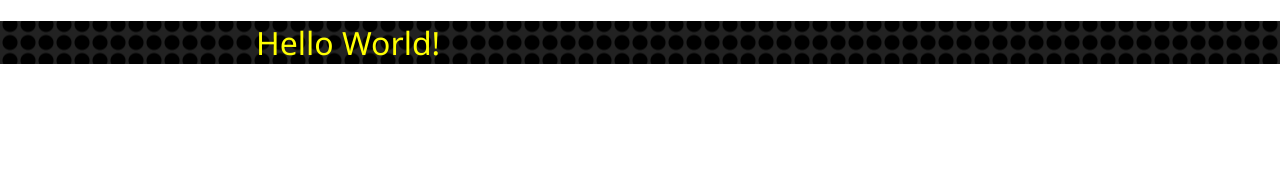
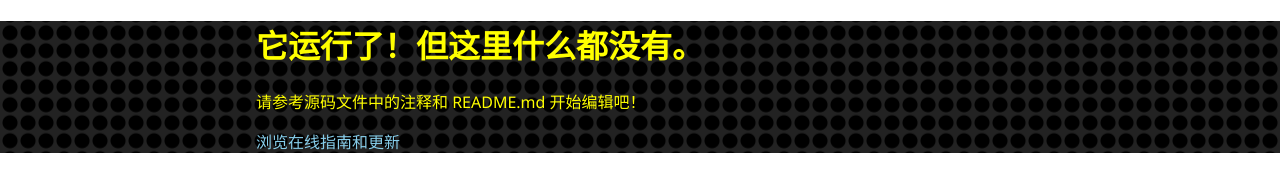
Before and after one commit to MasaeProject/typescript-web-template, a website built with webpack: page src/html/index.html in a window 1280 px wide. Built offline with nearby package versions, Linux system fonts and the light colour scheme.

Commit message:
添加更多注释和示例内容,更新库

```diff
--- a/package.json
+++ b/package.json
@@ -1,6 +1,6 @@
 {
   "name": "typescript-web-template",
-  "version": "2.0.0",
+  "version": "2.1.0",
   "description": "雅诗 TypeScript 网页项目模板",
   "main": "webpack.config.js",
   "scripts": {
--- a/src/css/style.css
+++ b/src/css/style.css
@@ -1,9 +1,11 @@
+/* 网页无边距 */
 html,
 body {
   padding: 0;
   margin: 0;
 }
 
+/* 图片引入示例和常见字体 */
 body {
   background: #222 url("../images/baseline_brightness_1_black_18dp.png") repeat
     center;
@@ -14,12 +16,14 @@ body {
   font-weight: lighter;
 }
 
+/* 主题颜色 */
 :root {
   color-scheme: light dark;
   background: white;
   color: black;
 }
 
+/* 自动匹配系统暗色模式 */
 @media (prefers-color-scheme: dark) {
   :root {
     background: black;
@@ -27,12 +31,23 @@ body {
   }
 }
 
+/* h1 中显示的文本 */
 #helloworld {
-  color: #ff0;
+  color: #FF0;
   font-weight: lighter;
   margin-left: 20%;
 }
 
+#helloworld a {
+  color: skyblue;
+  text-decoration: none;
+}
+
+#helloworld a:hover {
+  color: pink;
+}
+
+/* 响应式布局 */
 @media screen and (max-width: 500px) {
   #helloworld {
     margin-left: 0%;
--- a/src/html/index.html
+++ b/src/html/index.html
@@ -9,7 +9,7 @@
 </head>
 
 <body>
-    <h1 id="helloworld">???</h1>
+    <div id="helloworld">噢！ JS 代码似乎没有正确运行。</div>
 </body>
 
 </html>
--- a/src/main.ts
+++ b/src/main.ts
@@ -1,9 +1,30 @@
 export default class Main {
   constructor() {
-    // 網頁載入完成後執行的程式碼
-    const 标题框: HTMLHeadingElement = document.getElementById(
-      "helloworld"
-    ) as HTMLHeadingElement;
-    标题框.innerText = "Hello World!";
+    /*
+    Hi, 从这里开始！
+    删除下面这些代码，然后写你自己的代码就可以啦w
+    然后用 npm i && npm run serve 来运行这个项目吧！
+    根目录下的 index.html 就是生成好的页面。
+    有关更多命令，请参阅 css/ts 文件中的注释和 README.md 。
+    */
+    this.刚进入网页时运行的代码("helloworld");
+  }
+
+  刚进入网页时运行的代码(标题框的ID: string) {
+    const 标题框: HTMLDivElement = document.getElementById(
+      标题框的ID
+    ) as HTMLDivElement;
+    标题框.innerHTML = "";
+    const 标题行: HTMLHeadingElement = document.createElement("h1");
+    标题行.innerText = "它运行了！但这里什么都没有。";
+    标题框.appendChild(标题行);
+    const 内容行: HTMLParagraphElement = document.createElement("p");
+    内容行.innerHTML = "请参考源码文件中的注释和 README.md 开始编辑吧！";
+    标题框.appendChild(内容行);
+    const 仓库链接: HTMLAnchorElement = document.createElement("a");
+    仓库链接.href = "https://github.com/miyabi-project/typescript-web-template";
+    仓库链接.innerText = "浏览在线指南和更新";
+    仓库链接.target = "_blank";
+    标题框.appendChild(仓库链接);
   }
 }
```
Also changed, not shown: README.md, 1 other file.
